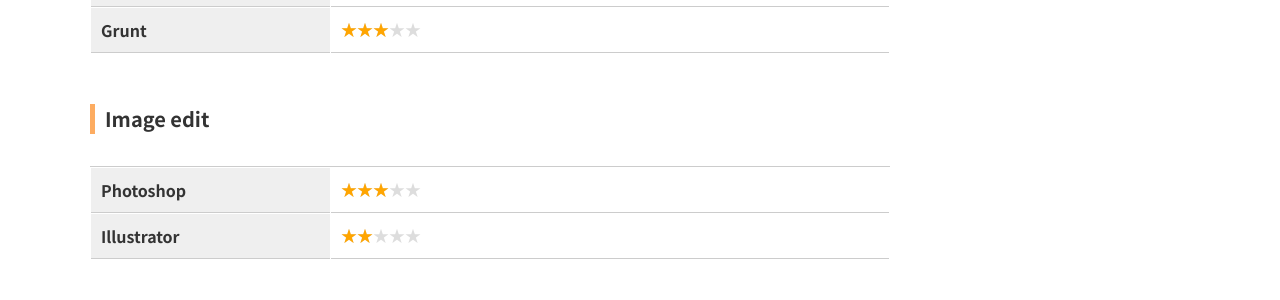
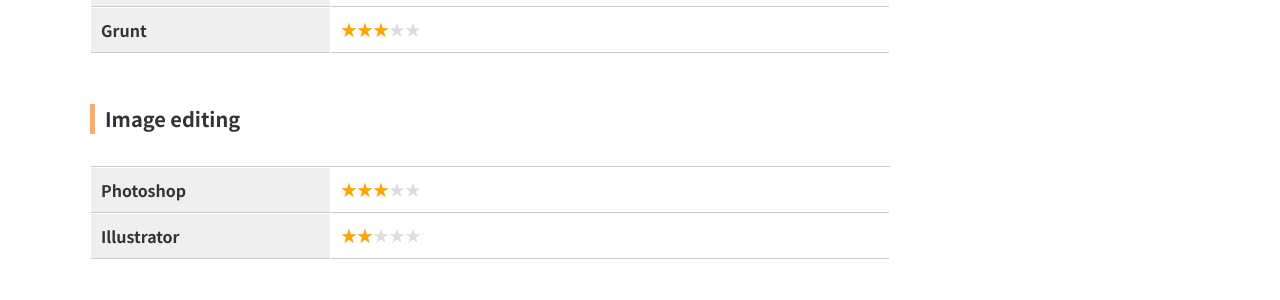
Before and after one commit to 73tk/73tk.github.io, a Jekyll site: the page built from about.html, in a window 1280 px wide and 900 px high, scrolled down 2828 px. Shown: the part 156-456 px from the top of the window. Built offline with Jekyll 4.4.1, drawn with Linux system fonts in a browser that asks for light colours; nearby versions of some CDN libraries.

Commit message:
Update about.html

```diff
--- a/about.html
+++ b/about.html
@@ -189,7 +189,7 @@
 </tr>
 </table>
 
-<h3 class="hdg-lv3-01">Image edit</h3>
+<h3 class="hdg-lv3-01">Image editing</h3>
 
 <table class="tbl-01">
 <tr>
```
